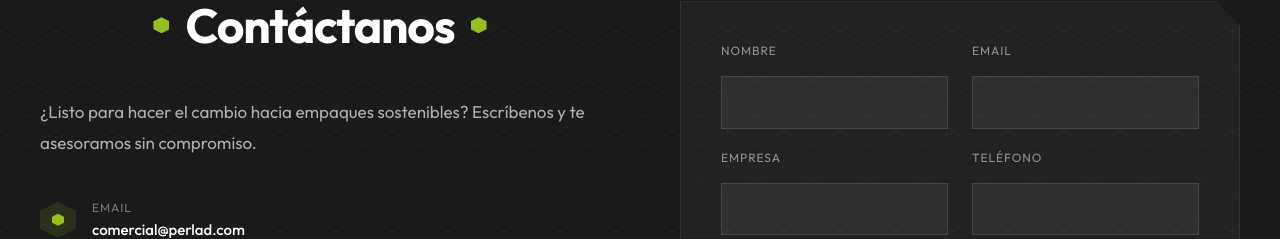
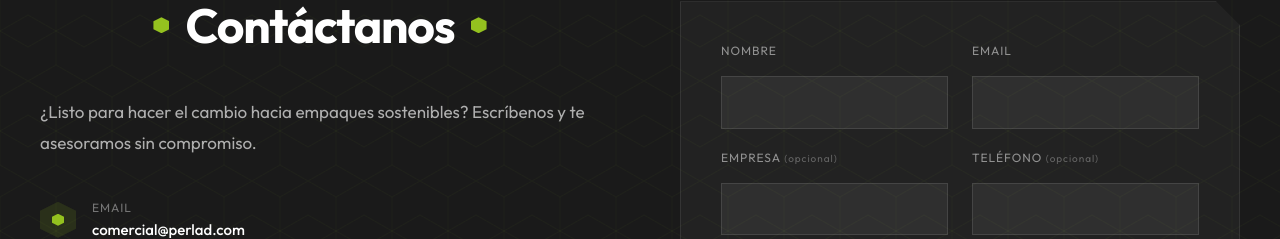
Before and after one commit to mariomarned/perlad, a Next.js app: page / in a window 1280 px wide. Shown: the part 6210-6449 px from the top of the page. Built offline with nearby package versions, Linux system fonts and the light colour scheme.

Commit message:
feat: add optional indicators to empresa and telefono input labels in Contact form

```diff
--- a/src/components/Contact.tsx
+++ b/src/components/Contact.tsx
@@ -167,7 +167,9 @@ export const Contact = ({ accentColor = '#94C11F' }: { accentColor?: string }) =
               </div>
               <div className="grid grid-cols-1 sm:grid-cols-2 gap-5 sm:gap-6">
                 <div className="space-y-2">
-                  <label className="font-sans text-[12px] text-white/50 uppercase tracking-[0.08em] block mb-2">Empresa</label>
+                  <label className="font-sans text-[12px] text-white/50 uppercase tracking-[0.08em] block mb-2">
+                    Empresa <span className="text-white/30 text-[10px] lowercase font-normal">(opcional)</span>
+                  </label>
                   <input
                     type="text"
                     name="empresa"
@@ -177,7 +179,9 @@ export const Contact = ({ accentColor = '#94C11F' }: { accentColor?: string }) =
                   />
                 </div>
                 <div className="space-y-2">
-                  <label className="font-sans text-[12px] text-white/50 uppercase tracking-[0.08em] block mb-2">Teléfono</label>
+                  <label className="font-sans text-[12px] text-white/50 uppercase tracking-[0.08em] block mb-2">
+                    Teléfono <span className="text-white/30 text-[10px] lowercase font-normal">(opcional)</span>
+                  </label>
                   <input
                     type="text"
                     name="telefono"
```
